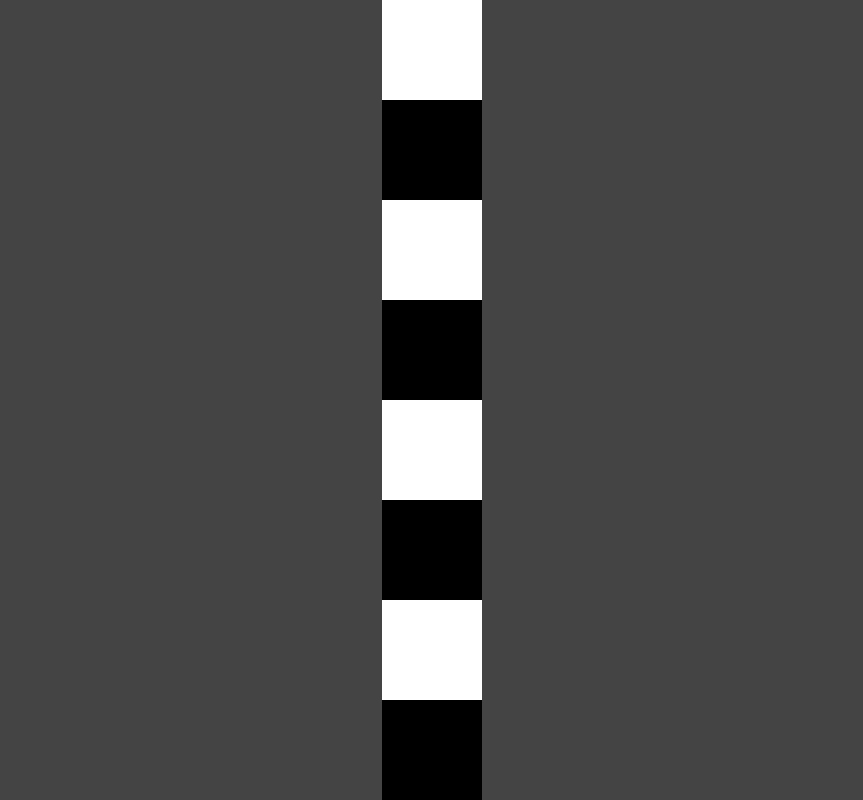
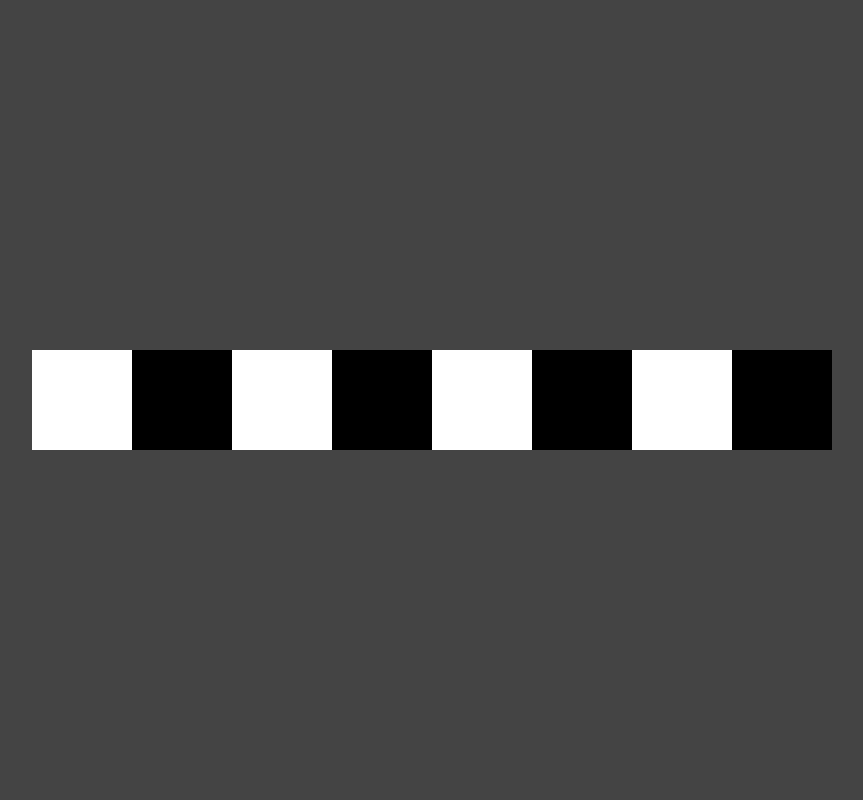
Before and after one commit to tarcisiowes/Learning-Nextjs, a Next.js app in the folder tabuleiro/: page / in a window 1280 px wide. Shown: the whole page, without its empty margins (208-1071 px from the left). Built offline with nearby package versions, Linux system fonts and the light colour scheme.

Commit message:
condicionando as cores alternadas das casas

```diff
--- a/tabuleiro/components/Linha.jsx
+++ b/tabuleiro/components/Linha.jsx
@@ -1,17 +1,18 @@
+import styles from '../styles/Linha.module.css'
 import Casas from "./casas"
 
-export default function Linha() {
+export default function Linha(props) {
 
   return (
-    <div>
-    <Casas />
-    <Casas preta />
-    <Casas />
-    <Casas preta />
-    <Casas />
-    <Casas preta />
-    <Casas />
-    <Casas preta />
+    <div className={styles.linha}>
+    <Casas preta={props.preta} />
+    <Casas preta={!props.preta} />
+    <Casas preta={props.preta} />
+    <Casas preta={!props.preta} />
+    <Casas preta={props.preta} />
+    <Casas preta={!props.preta} />
+    <Casas preta={props.preta} />
+    <Casas preta={!props.preta} />
     </div>
   )
 }
```
